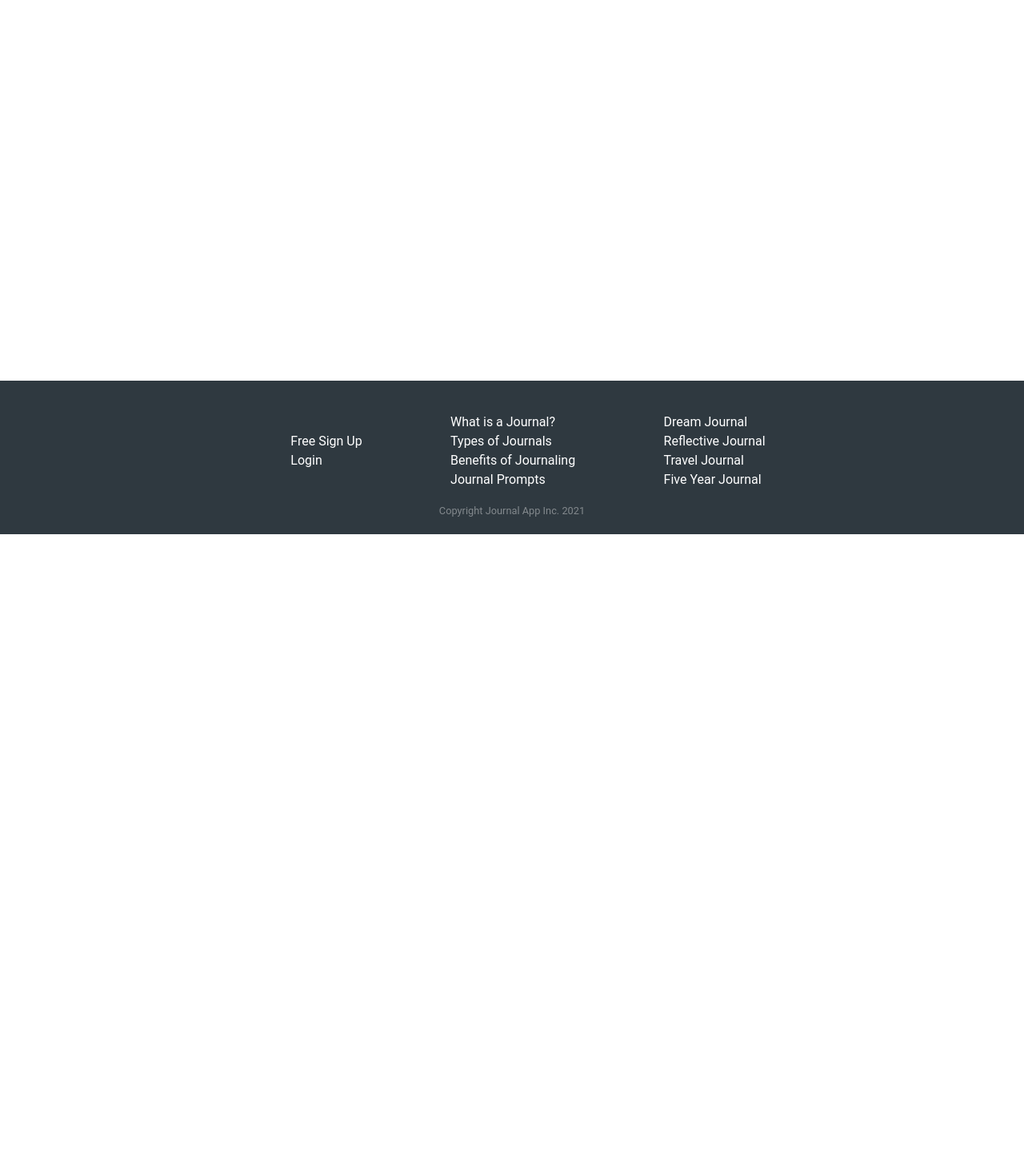
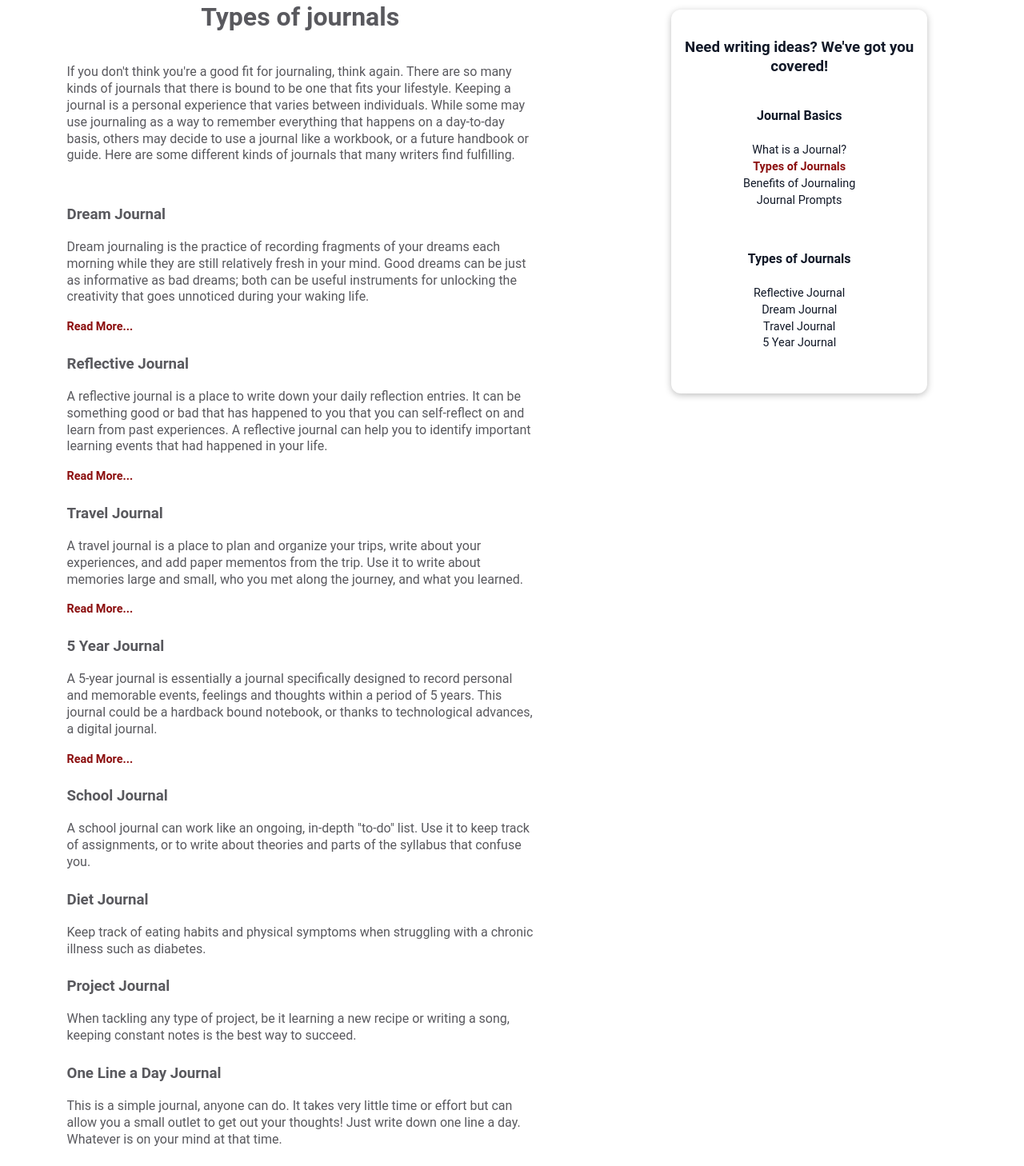
Before and after one commit to rpashev/vue-journal-app, a Vue app: page /journal-types in a window 1280 px wide. Shown: the part 132-1590 px from the top of the page at 80% size. Before the commit the page ends 800 px from the top, so only its background shows below. Built offline with nearby package versions, Linux system fonts and the light colour scheme.

Commit message:
added a journal types page

```diff
--- a/src/components/journal/WritingResources.vue
+++ b/src/components/journal/WritingResources.vue
@@ -92,5 +92,6 @@ a:active,
 a:hover,
 a.router-link-active {
   color: rgb(139, 14, 14);
+  font-weight: bold;
 }
 </style>
--- a/src/pages/information-pages/JournalTypes.vue
+++ b/src/pages/information-pages/JournalTypes.vue
@@ -1,3 +1,161 @@
 <template>
-    <div>Types of Journals</div>
+  <div class="types-page">
+    <div class="types-page__article">
+      <h1>Types of journals</h1>
+      <p>
+        If you don't think you're a good fit for journaling, think again. There
+        are so many kinds of journals that there is bound to be one that fits
+        your lifestyle. Keeping a journal is a personal experience that varies
+        between individuals. While some may use journaling as a way to remember
+        everything that happens on a day-to-day basis, others may decide to use
+        a journal like a workbook, or a future handbook or guide. Here are some
+        different kinds of journals that many writers find fulfilling.
+      </p>
+      <ul>
+        <li>
+          <router-link to="/dream-journal"><h3>Dream Journal</h3></router-link>
+          <p>
+            Dream journaling is the practice of recording fragments of your
+            dreams each morning while they are still relatively fresh in your
+            mind. Good dreams can be just as informative as bad dreams; both can
+            be useful instruments for unlocking the creativity that goes
+            unnoticed during your waking life.
+          </p>
+          <span
+            ><router-link to="/dream-journal">Read More...</router-link></span
+          >
+        </li>
+        <li>
+          <router-link to="/reflective-journal"
+            ><h3>Reflective Journal</h3></router-link
+          >
+
+          <p>
+            A reflective journal is a place to write down your daily reflection
+            entries. It can be something good or bad that has happened to you
+            that you can self-reflect on and learn from past experiences. A
+            reflective journal can help you to identify important learning
+            events that had happened in your life.
+          </p>
+          <span
+            ><router-link to="/reflective-journal"
+              >Read More...</router-link
+            ></span
+          >
+        </li>
+        <li>
+          <router-link to="/travel-journal"
+            ><h3>Travel Journal</h3></router-link
+          >
+
+          <p>
+            A travel journal is a place to plan and organize your trips, write
+            about your experiences, and add paper mementos from the trip. Use it
+            to write about memories large and small, who you met along the
+            journey, and what you learned.
+          </p>
+          <span
+            ><router-link to="/travel-journal">Read More...</router-link></span
+          >
+        </li>
+        <li>
+          <router-link to="/five-year-journal"
+            ><h3>5 Year Journal</h3></router-link
+          >
+
+          <p>
+            A 5-year journal is essentially a journal specifically designed to
+            record personal and memorable events, feelings and thoughts within a
+            period of 5 years. This journal could be a hardback bound notebook,
+            or thanks to technological advances, a digital journal.
+          </p>
+          <span
+            ><router-link to="/five-year-journal"
+              >Read More...</router-link
+            ></span
+          >
+        </li>
+        <li>
+          <h3>School Journal</h3>
+          <p>
+            A school journal can work like an ongoing, in-depth "to-do" list.
+            Use it to keep track of assignments, or to write about theories and
+            parts of the syllabus that confuse you.
+          </p>
+        </li>
+        <li>
+          <h3>Diet Journal</h3>
+          <p>
+            Keep track of eating habits and physical symptoms when struggling
+            with a chronic illness such as diabetes.
+          </p>
+        </li>
+        <li>
+          <h3>Project Journal</h3>
+          <p>
+            When tackling any type of project, be it learning a new recipe or
+            writing a song, keeping constant notes is the best way to succeed.
+          </p>
+        </li>
+        <li>
+          <h3>One Line a Day Journal</h3>
+          <p>
+            This is a simple journal, anyone can do. It takes very little time
+            or effort but can allow you a small outlet to get out your thoughts!
+            Just write down one line a day. Whatever is on your mind at that
+            time.
+          </p>
+        </li>
+      </ul>
+    </div>
+    <writing-resources class="types-page__resources" />
+  </div>
 </template>
+
+<script>
+import WritingResources from "../../components/journal/WritingResources.vue";
+
+export default {
+  components: { WritingResources },
+};
+</script>
+
+<style scoped>
+.types-page {
+  display: flex;
+  justify-content: space-around;
+  padding: 0 0 2rem 2rem;
+}
+.types-page__article {
+  width: 55%;
+  display: flex;
+  flex-direction: column;
+  align-items: center;
+  min-width: 30rem;
+}
+ul {
+  padding-left: 0;
+  width: 85%;
+  list-style: none;
+}
+li {
+  margin-bottom: 1.5rem;
+}
+
+.types-page__article > p {
+  width: 85%;
+}
+.types-page__resources {
+  width: 25%;
+}
+a {
+  text-decoration: none;
+  color: rgb(139, 14, 14);
+  font-weight: bold;
+}
+span a,
+p a {
+  font-size: 0.9rem;
+  text-align: right;
+}
+</style>
```
